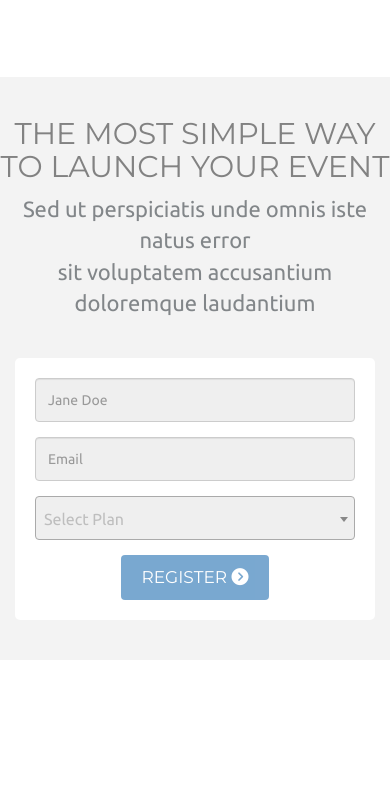
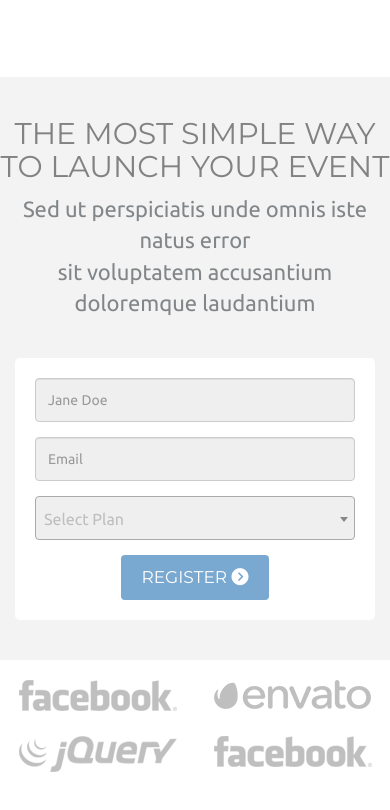
Before and after one commit to TimchenkoSergey/Lending-bst, a plain HTML site: page index.html in a window 390 px wide. Shown: the part 5565-6375 px from the top of the page. Before the commit the page ends 6225 px from the top, so only its background shows below. Drawn offline with nearby package versions, Linux system fonts and the light colour scheme; grey boxes are pictures that could not be loaded.

Commit message:
Complete styles and markup for sponsors and map sections.

```diff
--- a/css/main.css
+++ b/css/main.css
@@ -465,6 +465,26 @@
  }
 
 /* ==========================================================
+ * Sponsors
+ * ========================================================== */
+
+ .sponsors {
+ 	padding: 60px 0;
+
+ 	background-color: #fff;
+
+ 	text-align: center;
+ }
+
+/* ==========================================================
+ * Map
+ * ========================================================== */
+
+ .map iframe {
+ 	width: 100%;
+ }
+
+/* ==========================================================
  * Media query
  * ========================================================== */
 
@@ -472,6 +492,10 @@
 
  	.events .events-tab .time {
  		display: block;
+ 	}
+
+ 	.map iframe {
+ 		max-height: 500px;
  	}
  }
 
@@ -516,6 +540,18 @@
  		margin-bottom: 20px;
  		padding: 20px;
  	}
+
+ 	.sponsors {
+ 		padding: 20px 0 0;
+ 	}
+
+ 	.sponsors img {
+ 		margin-bottom: 20px;
+ 	}
+
+ 	.map iframe {
+ 		max-height: 400px;
+ 	}
  }
 
  @media screen and (max-width: 767px) {
@@ -526,6 +562,10 @@
 
  	.events .events-tab .collapse-link {
  		font-size: 16px;
+ 	}
+
+ 	.map iframe {
+ 		max-height: 300px;
  	}
  }
 
--- a/index.html
+++ b/index.html
@@ -589,6 +589,27 @@
 			</div>
 		</div>
 	</section>
+	<section class="sponsors">
+		<div class="container">
+			<div class="row">
+				<div class="col-md-3 col-xs-6">
+					<img src="img/sponsor_facebook.png" alt="facebook">
+				</div>
+				<div class="col-md-3 col-xs-6">
+					<img src="img/sponsor_envato.png" alt="envato">
+				</div>
+				<div class="col-md-3 col-xs-6">
+					<img src="img/sponsor_jquery.png" alt="jquery">
+				</div>
+				<div class="col-md-3 col-xs-6">
+					<img src="img/sponsor_facebook.png" alt="facebook">
+				</div>
+			</div>
+		</div>
+	</section>
+	<section class="map">
+		<iframe src="https://www.google.com/maps/embed?pb=!1m18!1m12!1m3!1d41061.29252769865!2d36.294401705791856!3d49.967654938138196!2m3!1f0!2f0!3f0!3m2!1i1024!2i768!4f13.1!3m3!1m2!1s0x41270a4c02902723%3A0x8affb772adcd70d4!2z0KTRgNGD0L3Qt9C10L3RgdC60LjQuSDRgNCw0LnQvtC9LCDQpdCw0YDRjNC60L7Qsiwg0KXQsNGA0YzQutC-0LLRgdC60LDRjyDQvtCx0LvQsNGB0YLRjCwg0KPQutGA0LDQuNC90LA!5e0!3m2!1sru!2sru!4v1471563137453" width="600" height="670" frameborder="0" style="border:0" allowfullscreen></iframe>
+	</section>
 	<script src="https://ajax.googleapis.com/ajax/libs/jquery/1.11.0/jquery.min.js"></script>
     <script src="libs/bootstrap-3.3.7-dist/js/bootstrap.min.js"></script>
     <script src="js/validator.min.js"></script>
```
